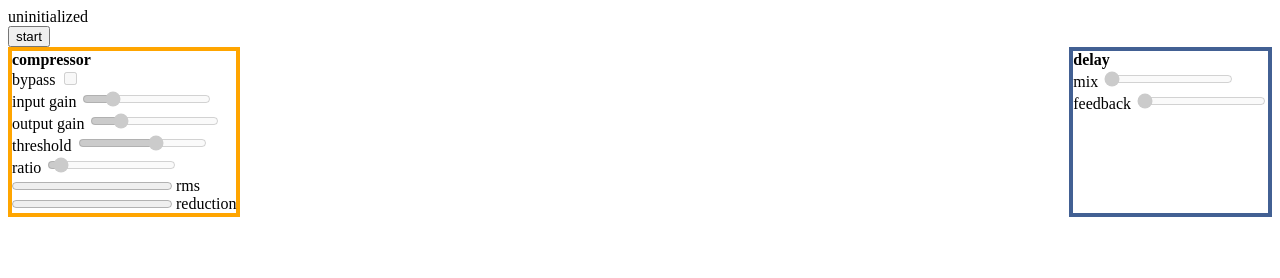
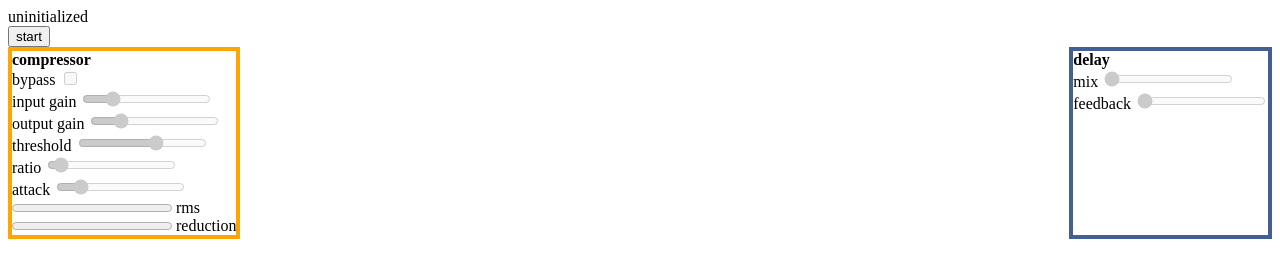
Before and after one commit to bspaulding/learn-dsp-with-webaudio, a plain HTML site: page index.html in a window 1280 px wide. Drawn offline with Linux system fonts and the light colour scheme.

Commit message:
added attack param control

```diff
--- a/index.html
+++ b/index.html
@@ -97,6 +97,19 @@
           <span id="ratio-value"></span>
         </div>
         <div>
+          <label for="attack">attack</label>
+          <input
+            type="range"
+            id="attack"
+            name="attack"
+            min="0"
+            max="100"
+            value="15"
+            disabled
+          />
+          <span id="attack-value"></span>
+        </div>
+        <div>
           <progress name="compressor-rms" value="0"></progress>
           <label for="compressor-rms">rms</label>
           <span id="compressor-rms-raw"></span>
--- a/index.js
+++ b/index.js
@@ -190,6 +190,14 @@ async function initAudioApp() {
     parseInteger
   );
   wireParam(
+    "attack",
+    "attack-value",
+    "attack",
+    compressorNode,
+    x => `${x}ms`,
+    parseInteger
+  );
+  wireParam(
     "compressor-bypass",
     "compressor-bypass-value",
     "bypass",
```
